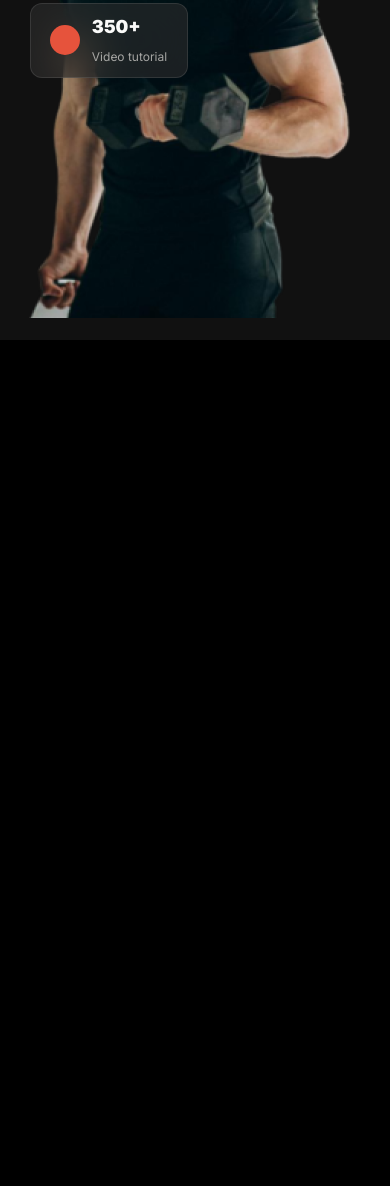
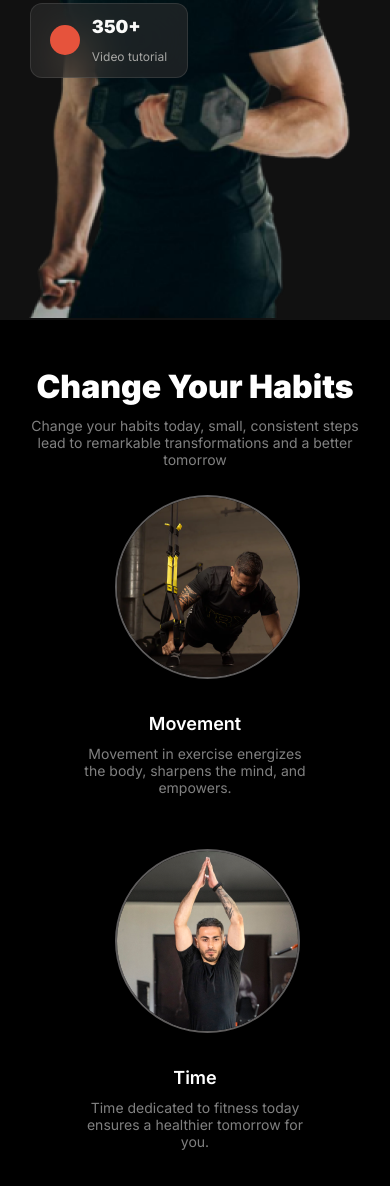
Before and after one commit to IftekarRahmanRuhit/Fitness, a plain HTML site: page index.html in a window 390 px wide. Shown: the part 890-2076 px from the top of the page. Before the commit the page ends 1230 px from the top, so only its background shows below. Drawn offline with Linux system fonts and the light colour scheme.

Commit message:
added media query for habit section images

```diff
--- a/index.html
+++ b/index.html
@@ -61,18 +61,18 @@
     <main>
         <!-- change your habit section start  -->
 
-        <!-- <section class="habit-section-container">
+        <section class="habit-section-container">
             <div class="habit-section-content">
                 <h3>Change Your Habits</h3>
                 <p>Change your habits today, small, consistent steps lead to remarkable transformations and a better tomorrow</p>
             </div>
-        </section> -->
+        </section>
 
         <!-- change your habit section end  -->
 
         <!-- habit-section-img-container section start  -->
 
-        <!-- <section class="habit-section-img-container">
+        <section class="habit-section-img-container">
             <div class="movement">
                 <img src="./images/image 3.png" alt="">
                 <h5>Movement</h5>
@@ -93,9 +93,9 @@
                 <h5>Weight Loss</h5>
                 <p>Weight loss is a journey of small, consistent steps towards lasting change.</p>
             </div>
-        </section> -->
+        </section>
 
-        <!--habit-section-img-container section End-->
+        <!-- habit-section-img-container section End  -->
 
         <!-- <section class="run-extra-sction-container">
             <div class="run-extra-sction-content">
--- a/style.css
+++ b/style.css
@@ -254,7 +254,7 @@ body{
 .movement img{
     border-radius: 50%;
     position: relative;
-    left: 50px;
+    left: 35px;
     border: 2px solid rgba(254, 249, 249, 0.367);
 }
 .movement h5{
@@ -274,7 +274,7 @@ body{
 .time img{
     border-radius: 50%;
     position: relative;
-    left: 50px;
+    left: 35px;
     border: 2px solid rgba(254, 249, 249, 0.367);
 }
 .time h5{
@@ -294,7 +294,7 @@ body{
 .practice img{
     border-radius: 50%;
     position: relative;
-    left: 50px;
+    left: 35px;
     border: 2px solid rgba(254, 249, 249, 0.367);
 }
 .practice h5{
@@ -315,7 +315,7 @@ body{
 .weight-loss img{
     border-radius: 50%;
     position: relative;
-    left: 50px;
+    left: 35px;
     border: 2px solid rgba(254, 249, 249, 0.367);
 }
 .weight-loss h5{
@@ -434,7 +434,7 @@ body{
         margin-top: 30px;
     }
     .header{
-        height:1230px;
+        height:1210px;
     }
     .banner-img-container{
         width: 90%;
@@ -467,6 +467,43 @@ body{
     .description-02{
         font-size: 10px;
     }
+    .habit-section-container{
+        width: 90%;
+        height: 130px;
+        margin-top: 15px;
+    }
+    .habit-section-content h3{
+        font-size: 32px;
+
+    }
+    .habit-section-content p{
+        text-align: center;
+        top: -35px;
+    }
+    .habit-section-img-container{
+        grid-template-columns: repeat(1,1fr);
+        margin-top: 30px;
+        height: 1330px;
+        width: 60%;
+        gap: 20px;
+    }
+    .movement img{
+        left: 37px;
+    }
+    .movement{
+        justify-content: center;
+        align-items: center;
+    }
+    .time img{
+        left: 37px;
+    }
+    .practice img{
+        left: 37px;
+    }
+    .weight-loss img{
+        left: 37px;
+    }
+
 
 
 
```
